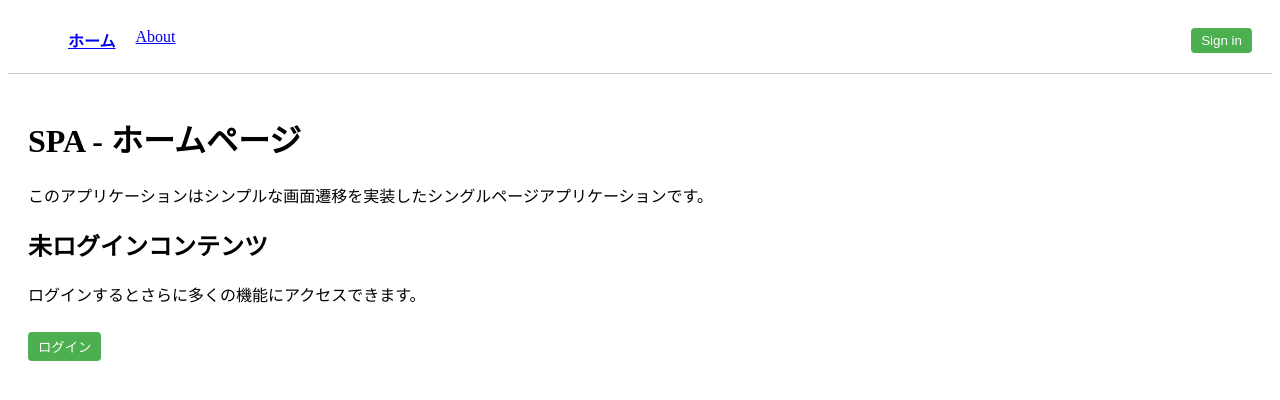
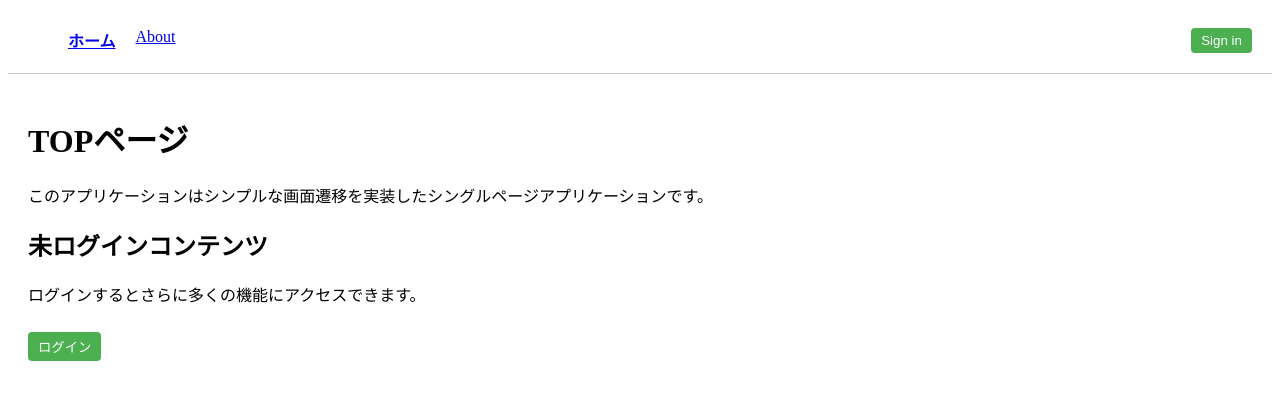
Before and after one commit to satoshi256kbyte/spa-with-cognito, a React (Create React App) app in the folder frontend/: page / in a window 1280 px wide. Shown: the top 400 px of the page. Built offline with nearby package versions, Linux system fonts and the light colour scheme.

Commit message:
feat: 文言調整

```diff
--- a/frontend/src/pages/Home.tsx
+++ b/frontend/src/pages/Home.tsx
@@ -9,7 +9,7 @@ interface HomeProps {
 const Home: React.FC<HomeProps> = ({ isLoggedIn, onSignIn, onSignOut }) => {
   return (
     <div style={{ padding: '20px' }}>
-      <h1>SPA - ホームページ</h1>
+      <h1>TOPページ</h1>
       <p>
         このアプリケーションはシンプルな画面遷移を実装したシングルページアプリケーションです。
       </p>
```
